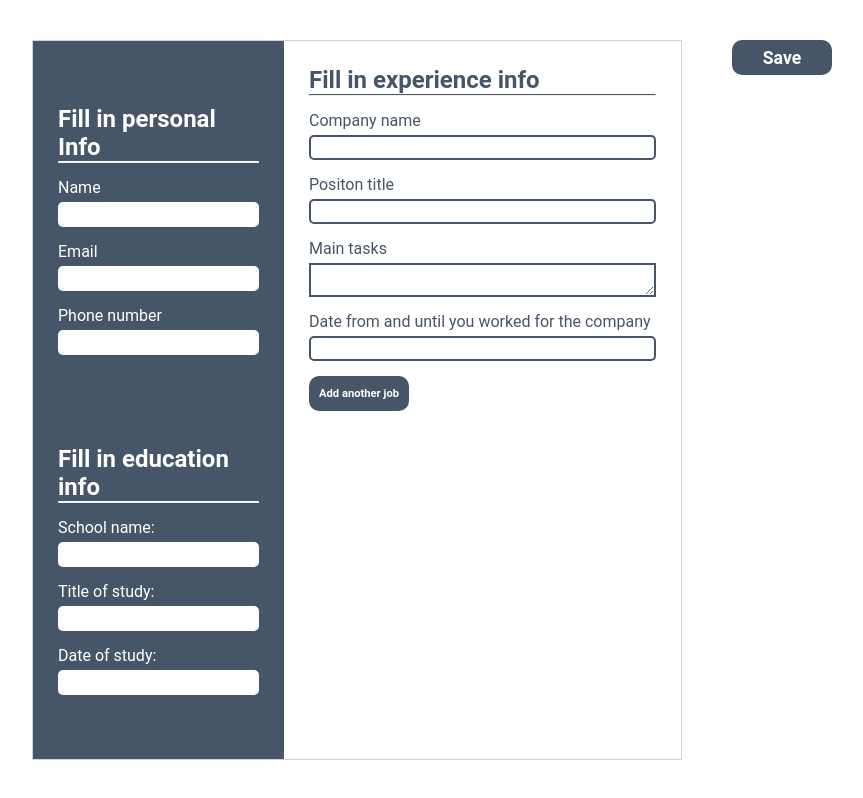
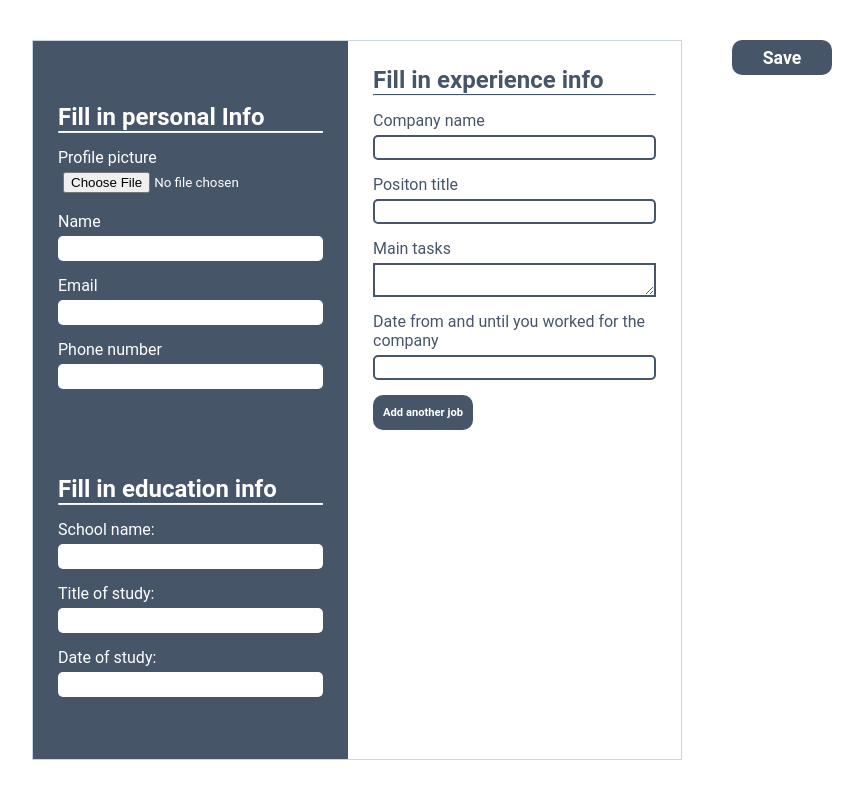
Before and after one commit to unbearabletruth/cv-project, a React (Create React App) app: page / in a window 1280 px wide. Shown: the whole page, without its empty margins (208-1071 px from the left). Built offline with nearby package versions, Linux system fonts and the light colour scheme.

Commit message:
can upload picture to profile

```diff
--- a/src/components/personalInfo.js
+++ b/src/components/personalInfo.js
@@ -1,11 +1,13 @@
 import React, { Component } from 'react';
 import '../styles/personalInfo.css';
+import Avatar from '../images/avatar.png'
 
 export default class PersonalInfo extends Component{
     constructor(props){
         super(props)
 
         this.state = {
+            picture: Avatar,
             name: "",
             email: "",
             phoneNumber: "",
@@ -18,8 +20,15 @@ export default class PersonalInfo extends Component{
         })
     }
 
+    handleImage = (e) => {
+        this.setState({
+            picture: URL.createObjectURL(e.target.files[0])
+        })
+    }
+
     render(){
         let {editable} = this.props;
+        console.log(this.state.picture)
         return (
             <div id="personalInfoWrapper">
                 {editable ?
@@ -28,6 +37,16 @@ export default class PersonalInfo extends Component{
                         <h2>Fill in personal Info
                             <hr></hr>
                         </h2>
+                            <div className='property'>
+                                <label>Profile picture</label>
+                                <input
+                                    type="file"
+                                    id="avatar"
+                                    name="avatar"
+                                    accept="image/png, image/jpeg"
+                                    onChange={this.handleImage}>
+                                </input>
+                            </div>
                             <div className='property'>
                                 <label>Name</label>
                                 <input
@@ -56,6 +75,7 @@ export default class PersonalInfo extends Component{
                     </>
                     :
                     <div id="personalInfo">
+                        <img src={this.state.picture} alt="avatar" id="avatarImg"></img>
                         <h2>Personal Info
                             <hr></hr>
                         </h2>
--- a/src/styles/personalInfo.css
+++ b/src/styles/personalInfo.css
@@ -38,3 +38,10 @@ input:focus{
 hr{
 	border-top: 1px solid white;
 }
+
+#avatarImg{
+    display: flex;
+    justify-content: center;
+    width: 150px;
+    height: auto;
+}
```
Also changed, not shown: src/images/avatar.png (added).
